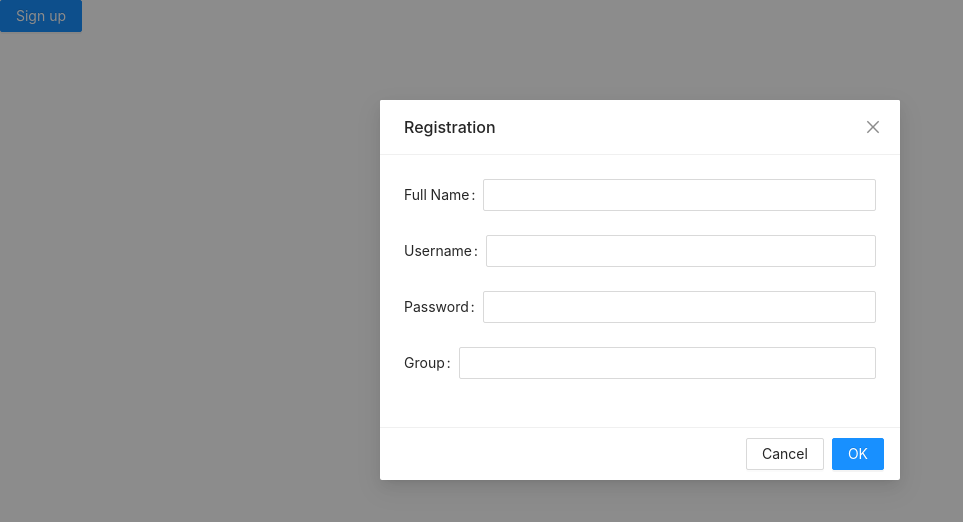
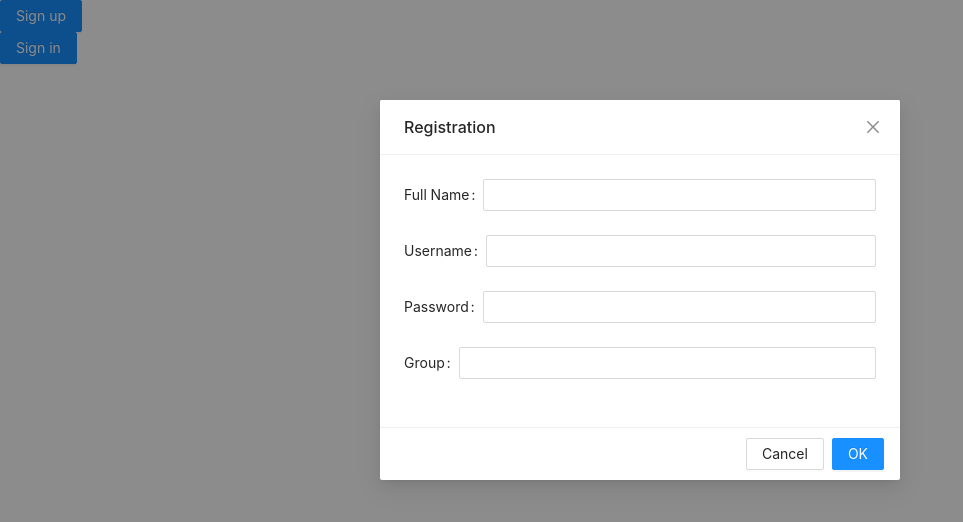
Before and after one commit to ViktoriaPruchkovskaya/teachill, a React app in the folder web/: page / in a window 1280 px wide. Both pictures are taken after a click on the button "Sign up". Shown: the top 522 px of the page, without its empty margins (0-963 px from the left). Built offline with nearby package versions, Linux system fonts and the light colour scheme.

Commit message:
Initial user authorization.

```diff
--- /dev/null
+++ b/web/src/components/Authorization/AuthorizationBtn.tsx
@@ -0,0 +1,45 @@
+import * as React from 'react';
+import { useState } from 'react';
+import { Form, Button } from 'antd';
+import { AuthorizationForm } from './AuthorizationForm';
+
+export interface SigninData {
+  username: string;
+  password: string;
+}
+
+export const Authorization: React.FC<{}> = () => {
+  const [visibility, setVisibility] = useState<boolean>(false);
+  const [form] = Form.useForm();
+
+  const toggleModal = (): void => {
+    setVisibility(!visibility);
+  };
+
+  const handleSubmit = async (values: SigninData): Promise<void> => {
+    const signinUser = await fetch('/api/signin/', {
+      method: 'POST',
+      headers: {
+        Accept: 'application/json',
+        'Content-Type': 'application/json',
+      },
+      body: JSON.stringify(values),
+    });
+    const { token } = await signinUser.json();
+
+    form.resetFields();
+  };
+  return (
+    <div>
+      <Button type='primary' onClick={toggleModal}>
+        Sign in
+      </Button>
+      <AuthorizationForm
+        form={form}
+        visible={visibility}
+        onSubmit={handleSubmit}
+        onCancel={toggleModal}
+      />
+    </div>
+  );
+};
--- a/web/src/components/RegistrationForm.tsx
+++ b/web/src/components/Authorization/AuthorizationForm.tsx
@@ -1,36 +1,30 @@
 import * as React from 'react';
 import { Form, Input, Modal } from 'antd';
-import { SignupData } from './RegistrationBtn';
 import { FormInstance } from 'antd/lib/form';
+import { SigninData } from './AuthorizationBtn';
 
-interface SignupProps {
+interface SigninProps {
   form: FormInstance;
   visible: boolean;
-  onSubmit(values: SignupData): Promise<void>;
+  onSubmit(values: SigninData): Promise<void>;
   onCancel(): void;
 }
 
-export const RegistrationForm = ({ form, visible, onSubmit, onCancel }: SignupProps) => {
+export const AuthorizationForm: React.FC<SigninProps> = ({ form, visible, onSubmit, onCancel }) => {
   return (
     <Modal
       visible={visible}
-      title='Registration'
-      onOk={() => onSubmit(form.getFieldsValue() as SignupData)}
+      title='Authorization'
+      onOk={() => onSubmit(form.getFieldsValue() as SigninData)}
       onCancel={onCancel}
     >
       <Form form={form}>
-        <Form.Item label='Full Name' name='fullName'>
-          <Input />
-        </Form.Item>
         <Form.Item label='Username' name='username'>
           <Input />
         </Form.Item>
         <Form.Item label='Password' name='password'>
           <Input />
         </Form.Item>
-        <Form.Item label='Group' name='name'>
-          <Input />
-        </Form.Item>
       </Form>
     </Modal>
   );
--- a/web/src/components/RegistrationBtn.tsx
+++ b/web/src/components/Registration/RegistrationBtn.tsx
@@ -11,16 +11,13 @@ export interface SignupData {
   name: string;
 }
 
-export const Registration = () => {
+export const Registration: React.FC<{}> = () => {
   const [visibility, setVisibility] = useState<boolean>(false);
+
   const [form] = Form.useForm();
 
-  const showModal = (): void => {
-    setVisibility(true);
-  };
-
-  const handleCancel = (): void => {
-    setVisibility(false);
+  const toggleModal = (): void => {
+    setVisibility(!visibility);
   };
 
   const handleSubmit = async (values: SignupData): Promise<void> => {
@@ -58,7 +55,7 @@ export const Registration = () => {
     });
     const { groupId } = await group.json();
 
-    await fetch(`/groups/${groupId}/users/`, {
+    await fetch(`/api/groups/${groupId}/users/`, {
       method: 'POST',
       headers: {
         Accept: 'application/json',
@@ -72,14 +69,14 @@ export const Registration = () => {
   };
   return (
     <div>
-      <Button type='primary' onClick={showModal}>
+      <Button type='primary' onClick={toggleModal}>
         Sign up
       </Button>
       <RegistrationForm
         form={form}
         visible={visibility}
         onSubmit={handleSubmit}
-        onCancel={handleCancel}
+        onCancel={toggleModal}
       />
     </div>
   );
--- /dev/null
+++ b/web/src/components/Registration/RegistrationForm.tsx
@@ -0,0 +1,37 @@
+import * as React from 'react';
+import { Form, Input, Modal } from 'antd';
+import { FormInstance } from 'antd/lib/form';
+import { SignupData } from './RegistrationBtn';
+
+interface SignupProps {
+  form: FormInstance;
+  visible: boolean;
+  onSubmit(values: SignupData): Promise<void>;
+  onCancel(): void;
+}
+
+export const RegistrationForm: React.FC<SignupProps> = ({ form, visible, onSubmit, onCancel }) => {
+  return (
+    <Modal
+      visible={visible}
+      title='Registration'
+      onOk={() => onSubmit(form.getFieldsValue() as SignupData)}
+      onCancel={onCancel}
+    >
+      <Form form={form}>
+        <Form.Item label='Full Name' name='fullName'>
+          <Input />
+        </Form.Item>
+        <Form.Item label='Username' name='username'>
+          <Input />
+        </Form.Item>
+        <Form.Item label='Password' name='password'>
+          <Input />
+        </Form.Item>
+        <Form.Item label='Group' name='name'>
+          <Input />
+        </Form.Item>
+      </Form>
+    </Modal>
+  );
+};
--- a/web/src/containers/MainPage.tsx
+++ b/web/src/containers/MainPage.tsx
@@ -1,10 +1,12 @@
 import * as React from 'react';
-import { Registration } from '../components/RegistrationBtn';
+import { Registration } from '../components/Registration/RegistrationBtn';
+import { Authorization } from '../components/Authorization/AuthorizationBtn';
 
 export const MainPage = () => {
   return (
     <React.Fragment>
       <Registration />
+      <Authorization />
     </React.Fragment>
   );
 };
```
Also changed, not shown: 1 other file (tests, documents, lock files or other folders).
